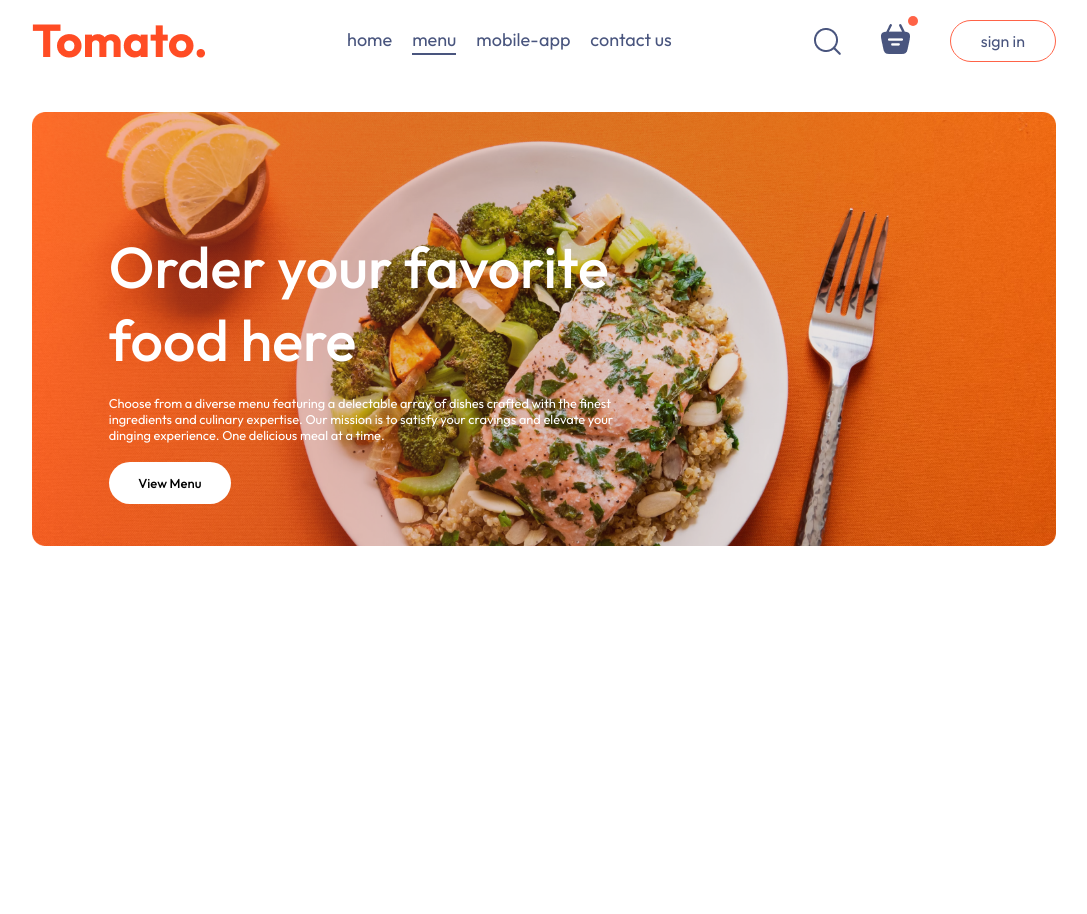
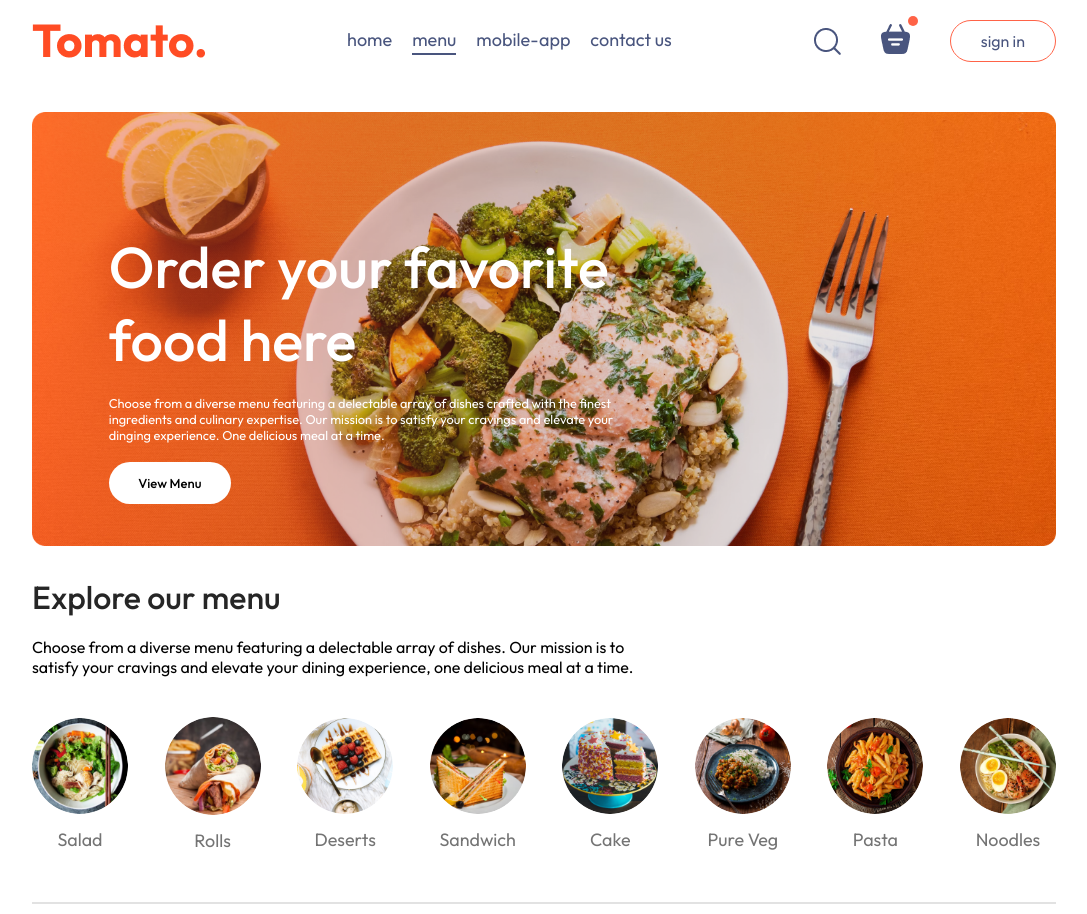
Before and after one commit to isra-bouzidi/Food-Del, a React (Vite) app in the folder frontend/: page / in a window 1280 px wide. Shown: the whole page, without its empty margins (96-1183 px from the left). Before the commit the page ends 800 px from the top, so only its background shows below. Built offline with nearby package versions, Linux system fonts and the light colour scheme.

Commit message:
UI: create menu items

```diff
--- a/frontend/src/App.jsx
+++ b/frontend/src/App.jsx
@@ -3,7 +3,7 @@
 import { Routes, Route } from 'react-router-dom'
 import Home from './pages/Home/Home'
 import Cart from './pages/Cart/Cart'
-import PmaceOrder from './pages/PlaceOrder/PmaceOrder'
+import PmaceOrder from './pages/PlaceOrder/PlaceOrder'
 
 const App = () => {
   return (
--- /dev/null
+++ b/frontend/src/components/ExploreMenu/ExploreMenu.css
@@ -0,0 +1,48 @@
+.explore-menu{
+    display: flex;
+    flex-direction: column;
+    gap: 20px;
+}
+.explore-menu h1{
+    color: #262626;
+    font-weight: 500;
+}
+.explore-menu-text{
+    max-width: 60%;
+    columns: #808080;
+}
+.explore-menu-list{
+    display: flex;
+    justify-content: space-between;
+    align-items: center;
+    gap: 30px;
+    text-align: center;
+    margin: 20px 0px;
+    overflow: scroll;
+}
+.explore-menu-list::-webkit-scrollbar{
+    display: none;
+}
+.explore-menu-list-item img{
+    width: 7.5vw;
+    min-width: 80px;
+    cursor: pointer;
+    border-radius: 50%;
+    transition: 0.2s;
+}
+.explore-menu-list-item p{
+    margin-top: 10px;
+    color: #747474;
+    font-size: max(1.4vw,16px);
+    cursor: pointer;
+}
+.explore-menu hr{
+    margin: 10px 0px;
+    height: 2px;
+    background-color: #e2e2e2;
+    border: none;
+}
+.explore-menu-list-item .active{
+    border: 4px solid tomato;
+    padding: 2px;
+}
--- /dev/null
+++ b/frontend/src/components/ExploreMenu/ExploreMenu.jsx
@@ -0,0 +1,26 @@
+import React from 'react'
+import './ExploreMenu.css'
+import { menu_list } from '../../assets/assets'
+
+const ExploreMenu = ({category,setCategory}) => {
+
+  return (
+    <div className='explore-menu' id='explore-menu'>
+      <h1>Explore our menu</h1>
+      <p className='explore-menu-text'>Choose from a diverse menu featuring a delectable array of dishes. Our mission is to satisfy your cravings and elevate your dining experience, one delicious meal at a time.</p>
+      <div className="explore-menu-list">
+        {menu_list.map((item,index) => {
+            return (
+                <div onClick={()=>setCategory(prev=>prev===item.menu_name?"All":item.menu_name)} key={index} className='explore-menu-list-item'>
+                    <img className={category===item.menu_name?"active":""} src={item.menu_image} alt="" />
+                    <p>{item.menu_name}</p>
+                </div>
+            )
+        })}
+      </div>
+      <hr />
+    </div>
+  )
+}
+
+export default ExploreMenu
--- a/frontend/src/main.jsx
+++ b/frontend/src/main.jsx
@@ -3,6 +3,7 @@
 import './index.css'
 import App from './App.jsx'
 import{ BrowserRouter} from 'react-router-dom'
+import Home from './pages/Home/Home.jsx'
 
 createRoot(document.getElementById('root')).render(
   <BrowserRouter>
--- a/frontend/src/pages/Home/Home.jsx
+++ b/frontend/src/pages/Home/Home.jsx
@@ -1,11 +1,17 @@
 import React from 'react'
+import { useState } from 'react'
 import './Home.css'
 import Header from '../../components/Header/Header'
+import ExploreMenu from '../../components/ExploreMenu/ExploreMenu'
 
 const Home = () => {
+
+  const [category,setCategory] = useState("All");
+
   return (
     <div>
       <Header/>
+      <ExploreMenu category={category} setCategory={setCategory}/>
     </div>
   )
 }
```
Also changed, not shown: frontend/src/pages/PlaceOrder/PlaceOrder.jsx (renamed from frontend/src/pages/PlaceOrder/PmaceOrder.jsx).
